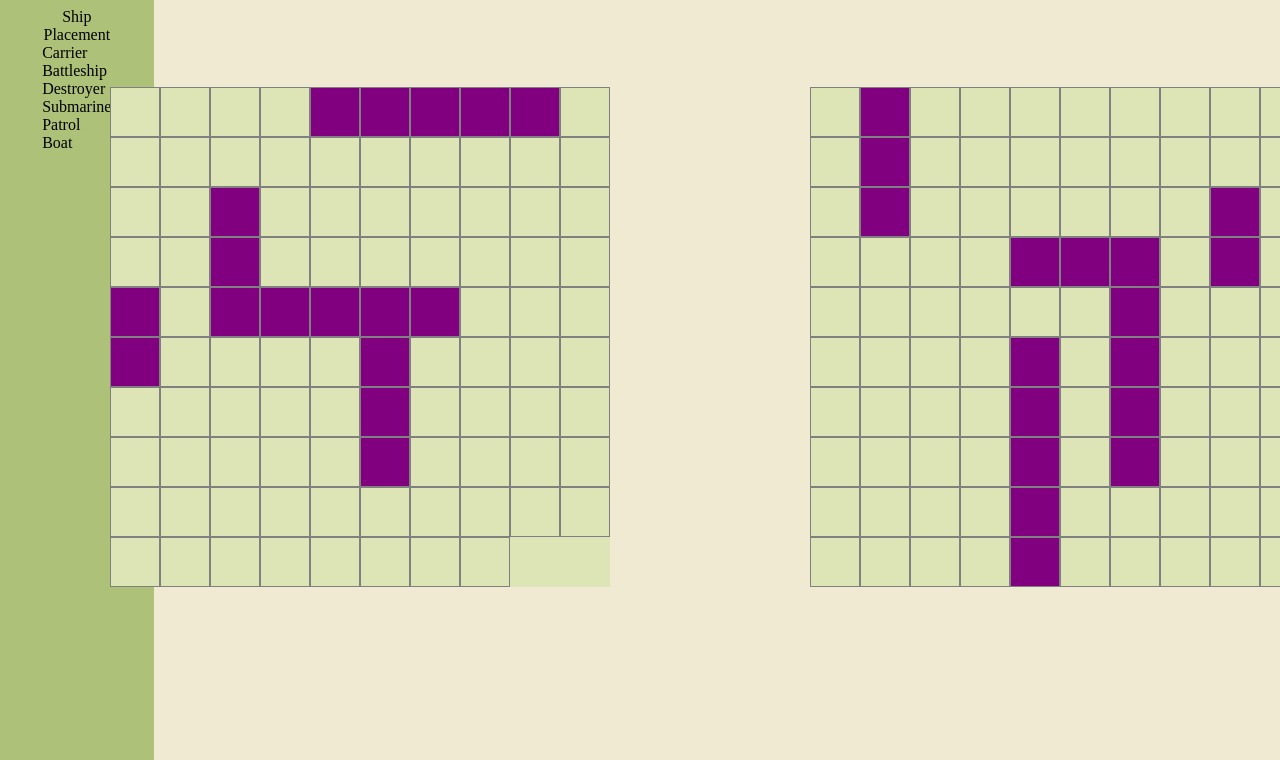
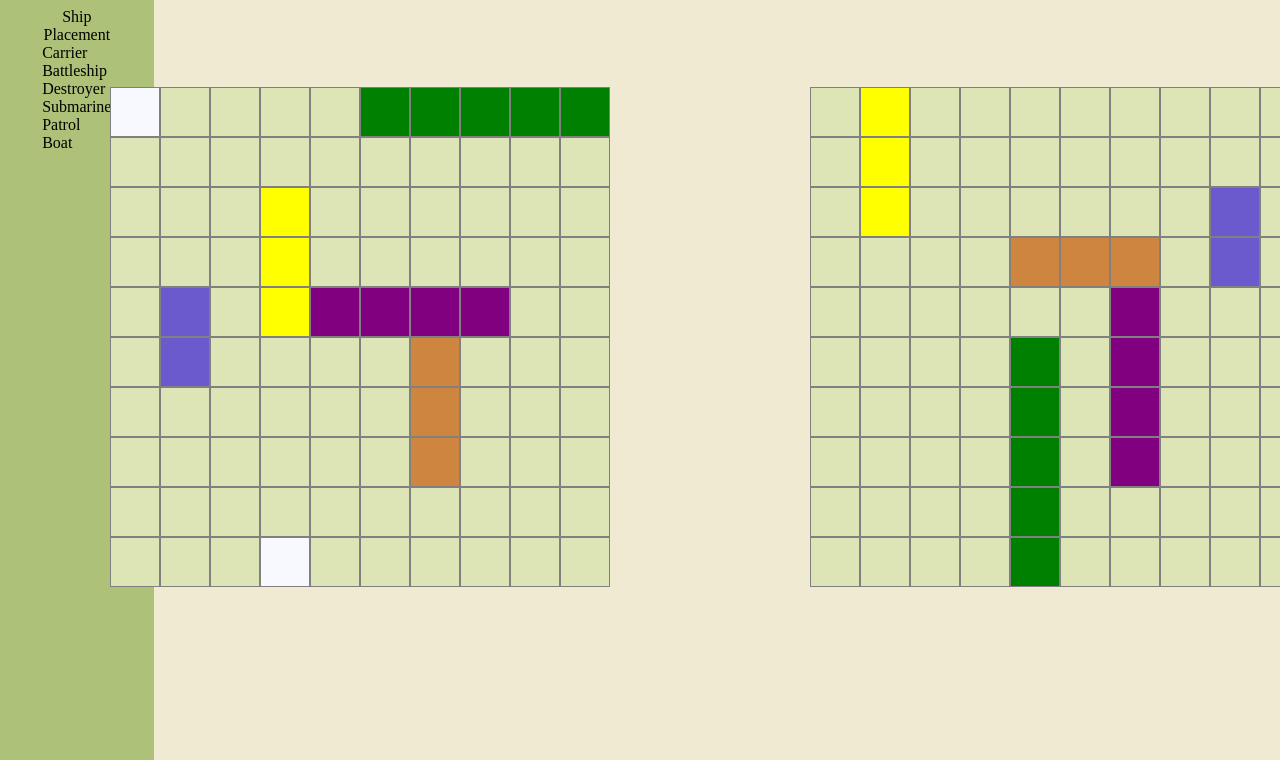
Before and after one commit to d-hardine/battleship-game, a website built with webpack: page src/template.html in a window 1280 px wide. Both pictures are taken after a click on the element 135 px from the left and 152 px from the top of the page. Shown: the part 40-800 px from the top of the page. Built offline with nearby package versions, Linux system fonts and the light colour scheme.

Commit message:
trimming the css for the board

```diff
--- a/src/styles.css
+++ b/src/styles.css
@@ -42,18 +42,22 @@ body {
     flex-wrap: wrap;
 }
 
-.none {
+.none, .missed, .bullseye, .battleship{
     width: 50px;
     height: 50px;
     border: 1px solid grey;
     box-sizing: border-box; /*penting*/
 }
 
+.missed {
+    background-color: ghostwhite;
+}
+
+.bullseye {
+    background-color: red;
+}
+
 .battleship {
-    width: 50px;
-    height: 50px;
-    border: 1px solid grey;
-    box-sizing: border-box; /*penting*/
     background-color: purple;
 }
 
@@ -62,7 +66,7 @@ body {
     height: 50px;
     border: 1px solid grey;
     box-sizing: border-box; /*penting*/
-    background-color: purple;
+    background-color: green;
 }
 
 .destroyer {
@@ -70,7 +74,7 @@ body {
     height: 50px;
     border: 1px solid grey;
     box-sizing: border-box; /*penting*/
-    background-color: purple;
+    background-color: yellow;
 }
 
 .patrolBoat {
@@ -78,7 +82,7 @@ body {
     height: 50px;
     border: 1px solid grey;
     box-sizing: border-box; /*penting*/
-    background-color: purple;
+    background-color: slateblue;
 }
 
 .submarine {
@@ -86,5 +90,5 @@ body {
     height: 50px;
     border: 1px solid grey;
     box-sizing: border-box; /*penting*/
-    background-color: purple;
+    background-color: peru;
 }
```
